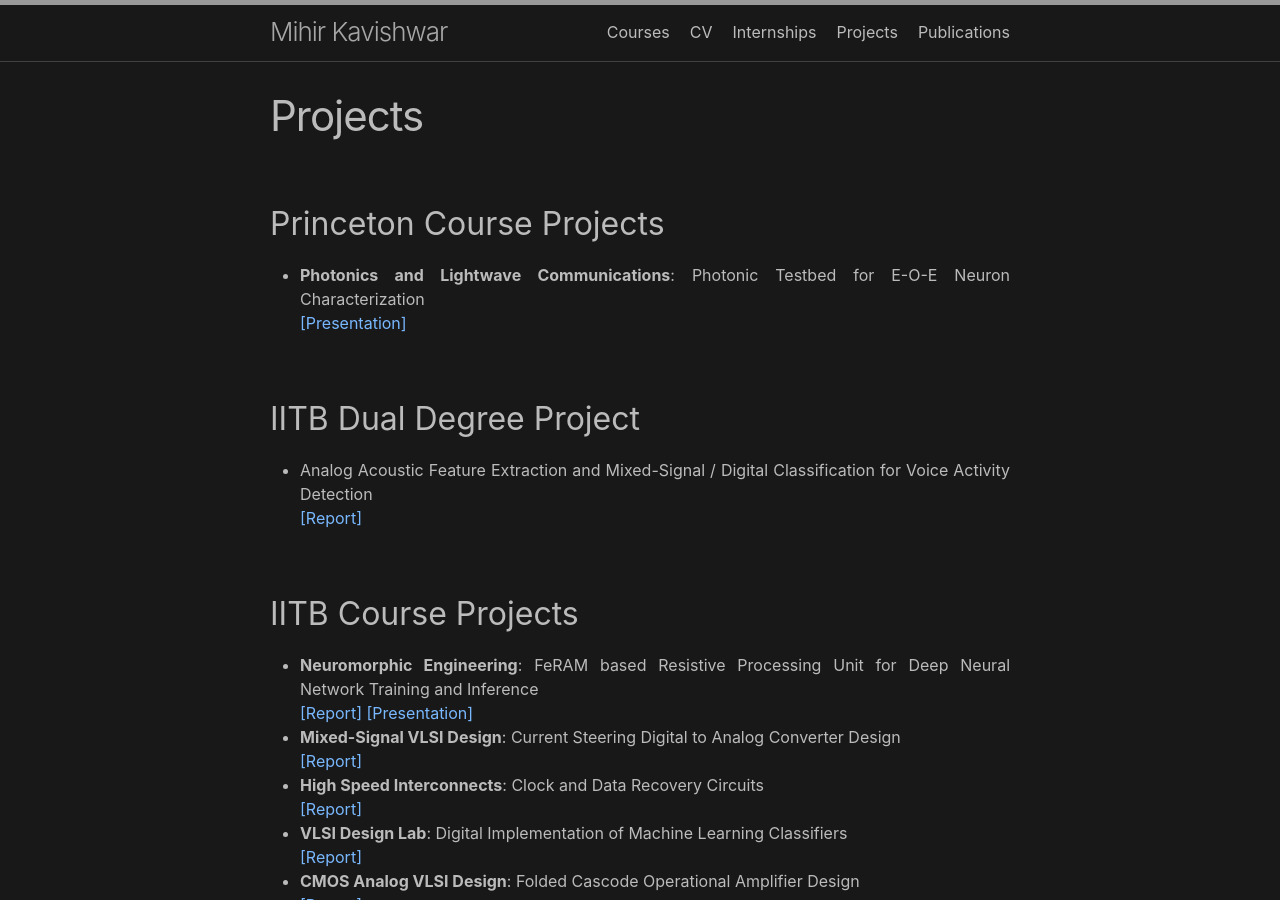
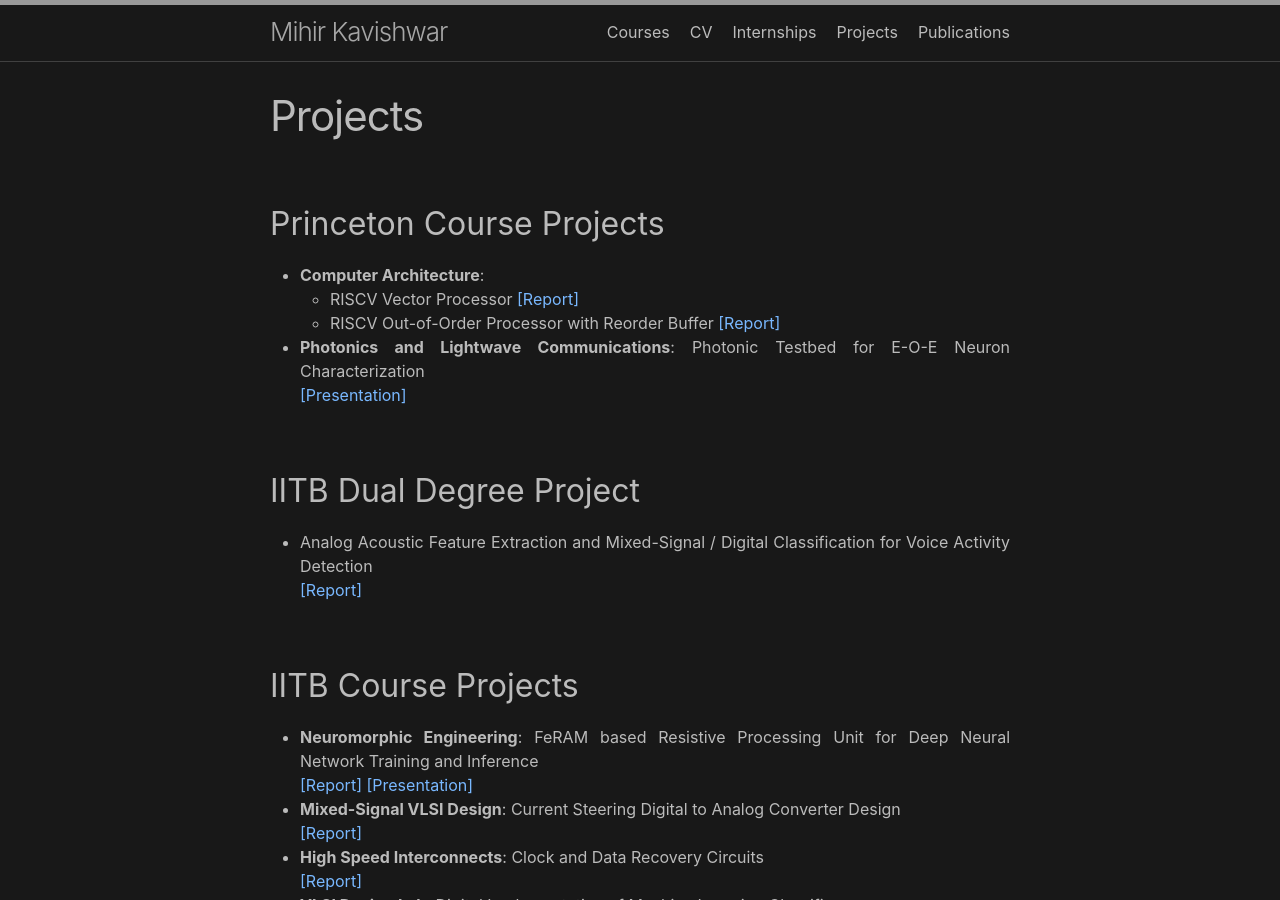
Before and after one commit to mihirvk/mihirvk.github.io, a Jekyll site: the page built from projects.md, in a window 1280 px wide and 900 px high. Built offline with Jekyll 4.4.1, drawn with Linux system fonts in a browser that asks for light colours.

Commit message:
added comp arch projects

```diff
--- a/projects.md
+++ b/projects.md
@@ -14,8 +14,12 @@ permalink: /projects/
 [[Report]]({{site.url}}/assets/pdfs/Supervised_Research_Exposition.pdf) [[Presentation]]({{site.url}}/assets/pdfs/SRE_Presentation.pdf) -->
 
 ## Princeton Course Projects
+- **Computer Architecture**:
+  - RISCV Vector Processor [[Report]]({{site.url}}/assets/pdfs/ECE575_PROJECT.pdf)
+  - RISCV Out-of-Order Processor with Reorder Buffer [[Report]]({{site.url}}/assets/pdfs/ECE575_LAB4.pdf)
 - **Photonics and Lightwave Communications**: Photonic Testbed for E-O-E Neuron Characterization\
 [[Presentation]]({{site.url}}/assets/pdfs/ECE558_Project_Edited.pdf)
+
 
 ## IITB Dual Degree Project
 - Analog Acoustic Feature Extraction and Mixed-Signal / Digital Classification for Voice Activity Detection\
```
